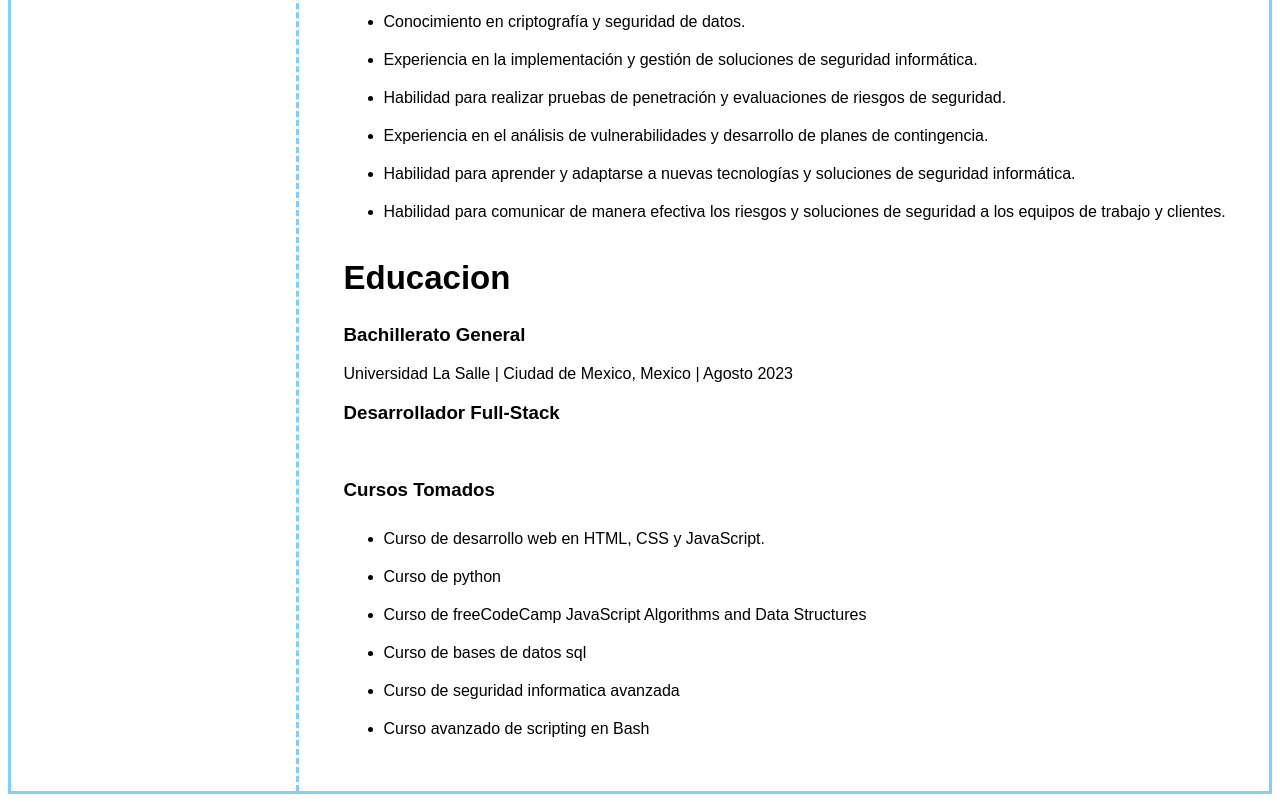
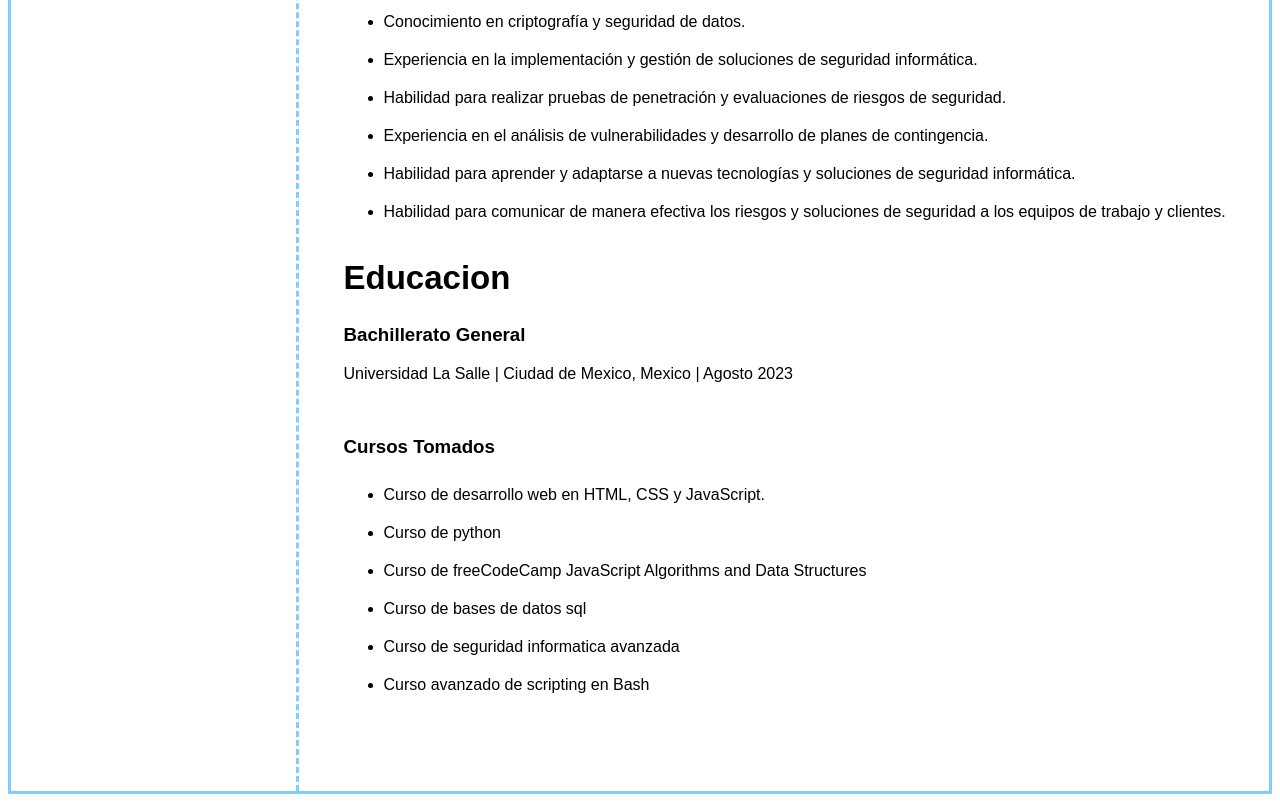
Before and after one commit to CamiloKM/Proyecto-CV, a plain HTML site: page index.html in a window 1280 px wide. Shown: the part 1273-2075 px from the top of the page. Drawn offline with Linux system fonts and the light colour scheme.

Commit message:
Up Date Final

```diff
--- a/index.html
+++ b/index.html
@@ -69,7 +69,6 @@
                 <h2>Educacion</h2>
                 <h3>Bachillerato General</h3>
                 <p>Universidad La Salle | Ciudad de Mexico, Mexico | Agosto 2023</p>
-                <h3>Desarrollador Full-Stack</h3>
                 <br>
                 <h3>Cursos Tomados</h3>
                 <ul>
```
